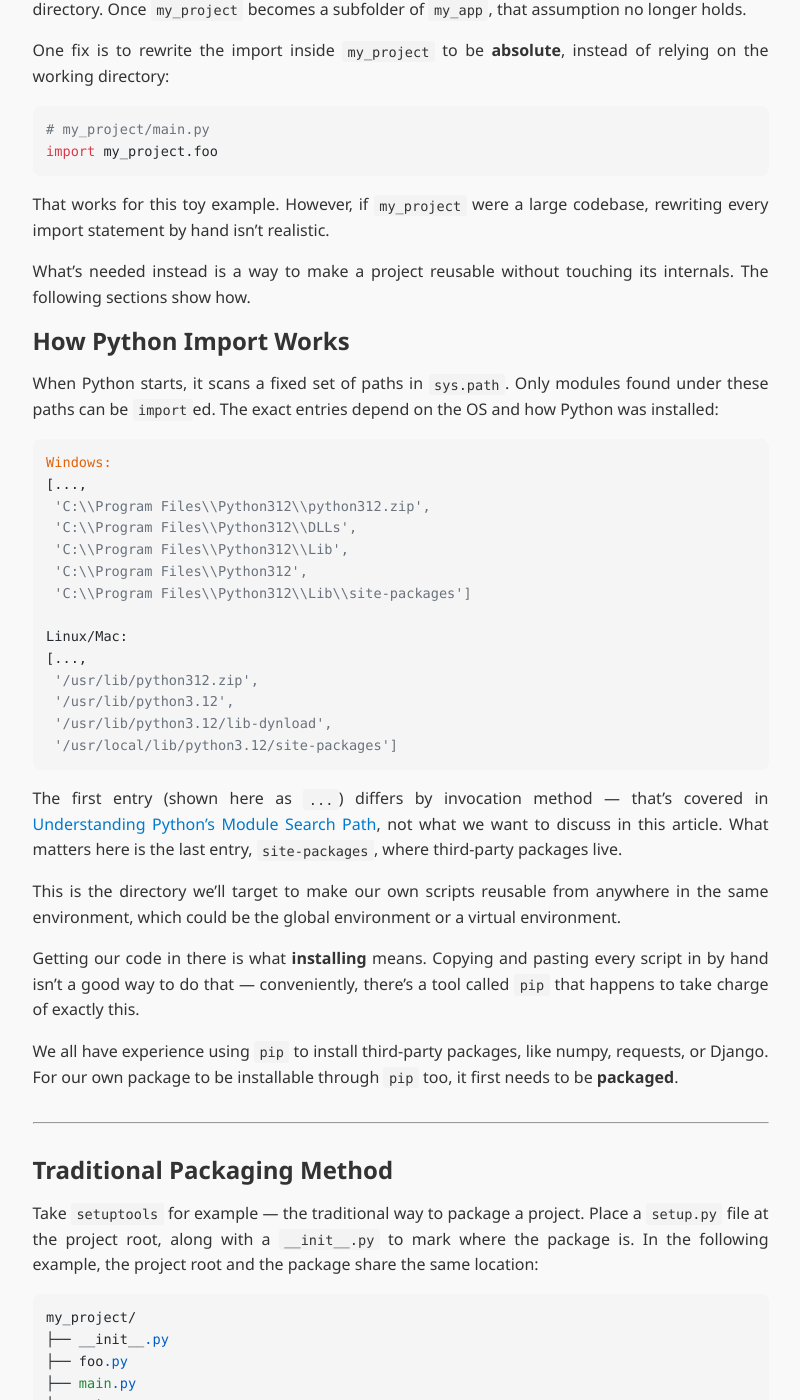
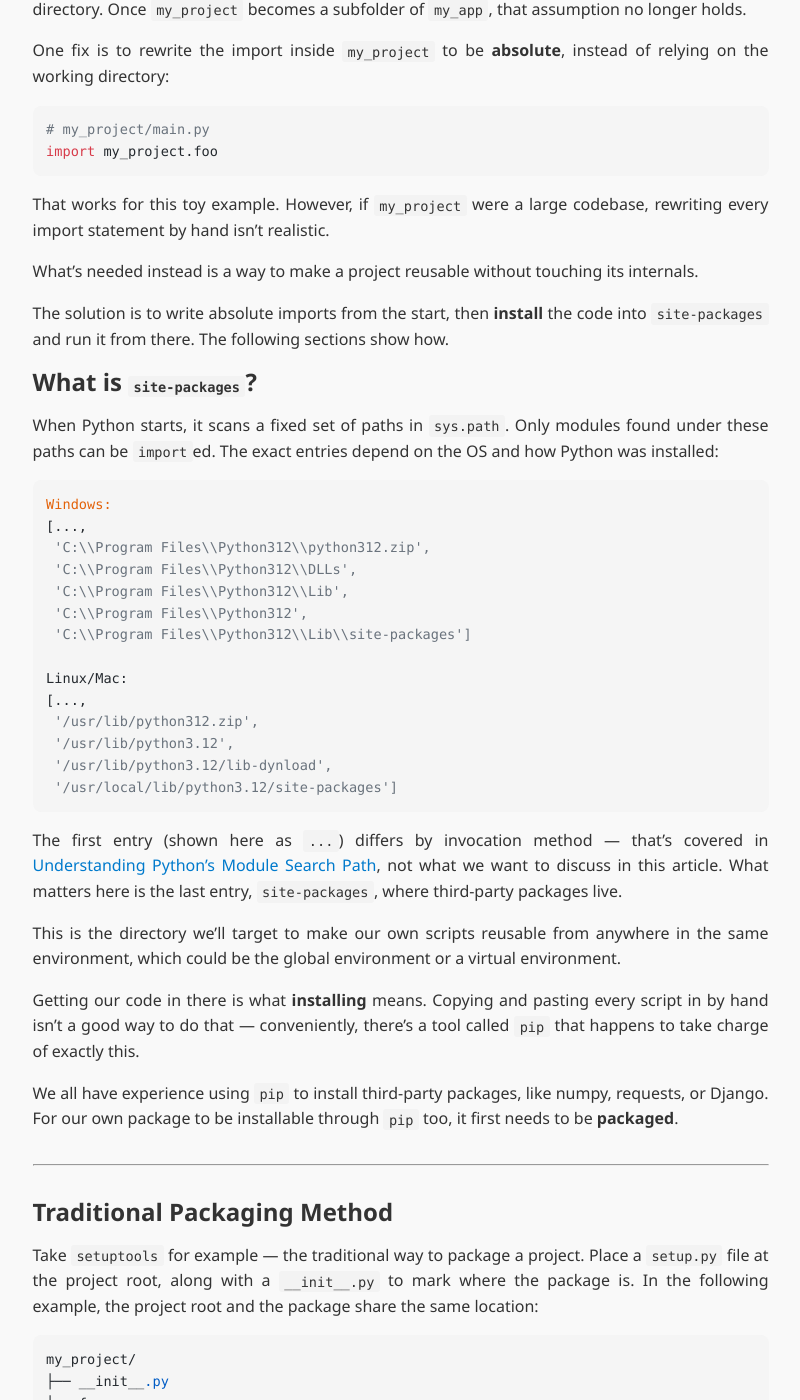
Before and after one commit to wyatthoho/wyatthoho.github.io, a Jekyll site: the page built from _dev_notes/practical-guide-to-pyproject.md, in a window 1280 px wide and 1400 px high, scrolled down 1743 px. Shown: the whole window, without its empty margins (232-1032 px from the left). Built offline with Jekyll 4.4.1, drawn with Linux system fonts in a browser that asks for light colours; nearby versions of some CDN libraries; some of the changed text lies outside the part shown.

Commit message:
Clarify the explanation of project reusability and absolute imports in the practical guide, and introduce the concept of `site-packages`.

````diff
--- a/_dev_notes/practical-guide-to-pyproject.md
+++ b/_dev_notes/practical-guide-to-pyproject.md
@@ -83,9 +83,11 @@ import my_project.foo
 
 That works for this toy example. However, if `my_project` were a large codebase, rewriting every import statement by hand isn't realistic.
 
-What's needed instead is a way to make a project reusable without touching its internals. The following sections show how.
+What's needed instead is a way to make a project reusable without touching its internals.
 
-## How Python Import Works
+The solution is to write absolute imports from the start, then **install** the code into `site-packages` and run it from there. The following sections show how.
+
+## What is `site-packages`?
 
 When Python starts, it scans a fixed set of paths in `sys.path`. Only modules found under these paths can be `import`ed. The exact entries depend on the OS and how Python was installed:
 
@@ -132,7 +134,7 @@ where `setup.py` is:
 
 ```python
 # setup.py
-from setuptools import setup, find_packages
+from setuptools import find_packages, setup
 
 setup(
     name="my_project",
````
Also changed, not shown: other parts of _dev_notes/practical-guide-to-pyproject.md (+3 -2 lines).
